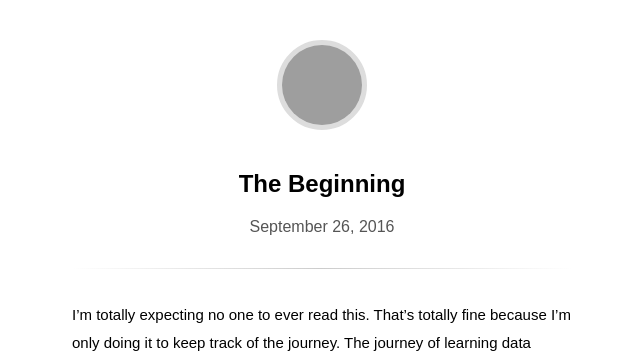
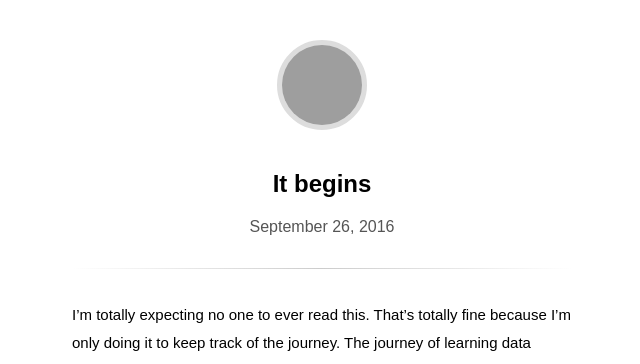
Before and after one commit to svenhofstede-zz/svenhofstede.github.ios, a Jekyll site: the page built from _posts/2016-09-26-the-beginning.md, in a window 1280 px wide, cut to the strip 0-364 px from the top of the page. Shown: the whole strip, without its empty margins (318-958 px from the left). Built offline with Jekyll 4.4.1, drawn with Linux system fonts in a browser that asks for light colours; some web fonts are replaced; grey boxes are pictures that could not be loaded.

Commit message:
$(curl -s whatthecommit.com/index.txt)

```diff
--- a/_posts/2016-09-26-the-beginning.md
+++ b/_posts/2016-09-26-the-beginning.md
@@ -1,3 +1,7 @@
+---
+title: It begins
+---
+
 I’m totally expecting no one to ever read this. That’s totally fine because I’m only doing it to keep track of the journey. The journey of learning data science. The goal is the dedicate some time every other day to further my knowledge of data science. Hopefully, over time, I will be able to find a job so I can do it full time :)
 
 I will use this blog to do the following:
```
